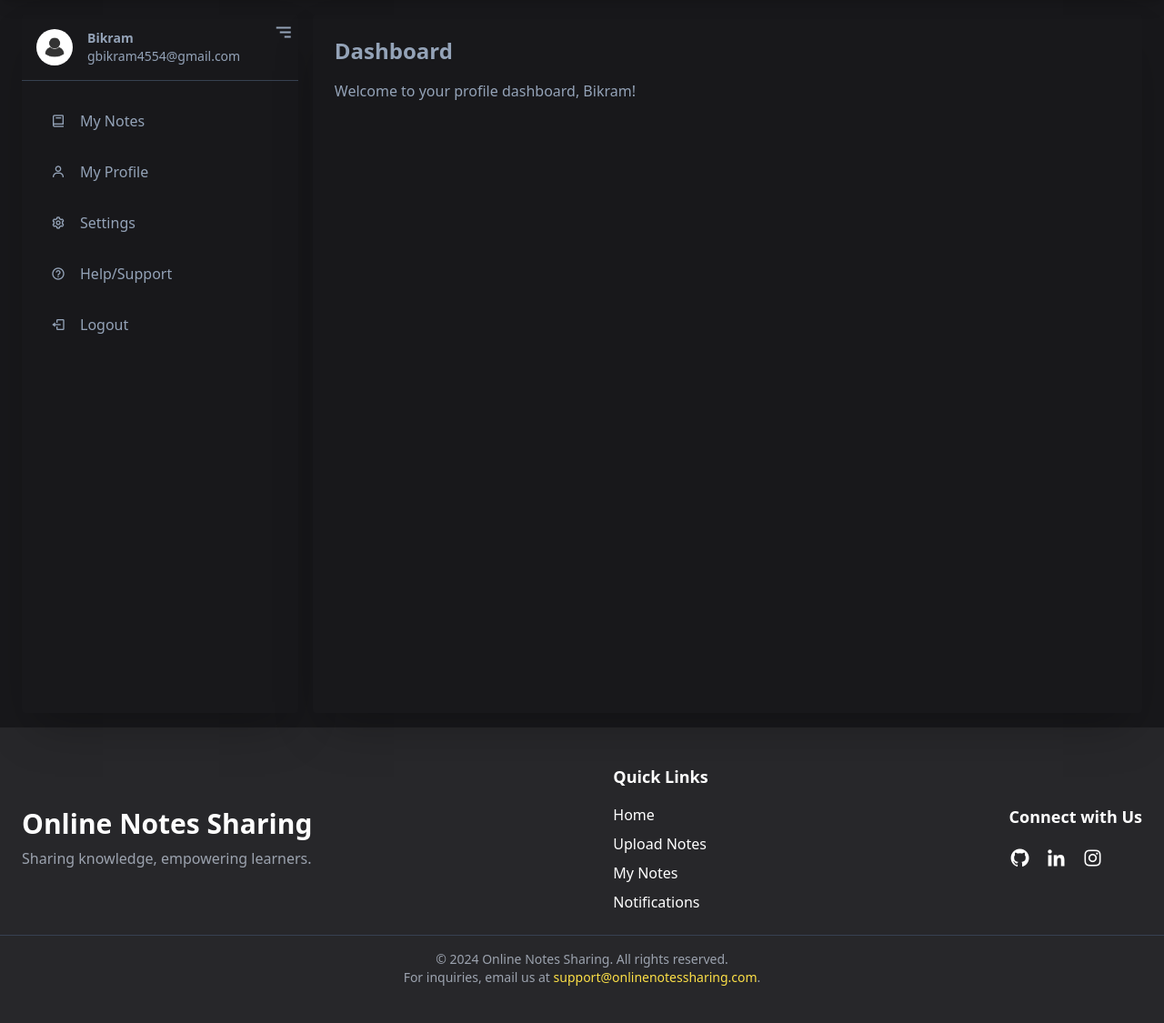
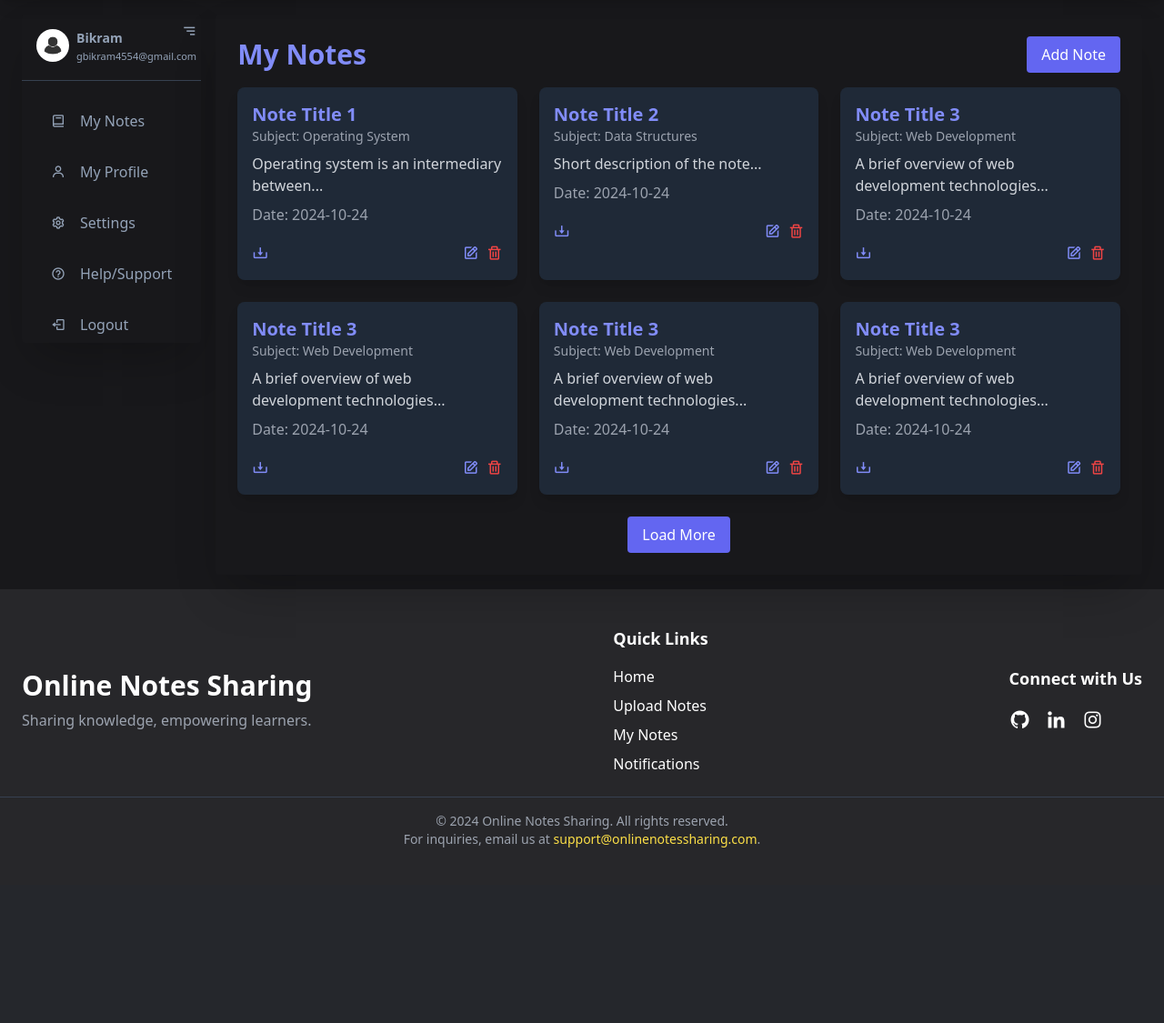
Before and after one commit to iambiki-git/Online-Notes-Sharing, a Django app: page /profile/?section=mynotes in a window 1280 px wide. Shown: the part 96-1221 px from the top of the page at 91% size. After the commit the page ends 1028 px from the top, so only its background shows below. Run offline with Django 5.2, Linux system fonts and the light colour scheme; some libraries are stand-ins or nearby versions.

Commit message:
add user profile design

```diff
--- /dev/null
+++ b/notes/templates/notes/mynotes.html
@@ -0,0 +1,142 @@
+<section class="bg-zinc-900 text-gray-300">
+    <!-- Section Header -->
+    <div class="flex justify-between items-center mb-4">
+        <h2 class="text-3xl font-semibold text-indigo-400">My Notes</h2>
+        <button class="bg-indigo-500 text-white py-2 px-4 rounded hover:bg-indigo-400 transition">
+            Add Note
+        </button>
+    </div>
+
+    <!-- Notes Card Container -->
+    <div class="grid grid-cols-1 sm:grid-cols-2 lg:grid-cols-3 gap-6 cursor-pointer">
+        <!-- Note Card 1 -->
+        <div class="bg-gray-800 rounded-lg shadow-lg p-4 hover:shadow-xl transition hover:bg-gray-900">
+            <h3 class="text-xl font-semibold text-indigo-400">Note Title 1</h3>
+            <p class="text-sm text-gray-400">Subject: Operating System</p>
+            <p class="mt-2 text-gray-300">Operating system is an intermediary between...</p>
+            <p class="mt-2 text-gray-400">Date: 2024-10-24</p>
+            <div class="flex justify-between items-center mt-4">
+                <a href="#" class="text-indigo-400 hover:text-indigo-300 transition">
+                    <i class='bx bx-download text-2xl md:text-lg'></i>
+                </a>
+                <div class="flex space-x-2">
+                    <a href="#" class="text-indigo-400 hover:text-indigo-300 transition">
+                        <i class='bx bx-edit text-2xl md:text-lg'></i>
+                    </a>
+                    <a href="#" class="text-red-500 hover:text-red-400 transition">
+                        <i class='bx bx-trash text-2xl md:text-lg'></i>
+                    </a>
+                </div>
+            </div>
+        </div>
+
+        <!-- Note Card 2 -->
+        <div class="bg-gray-800 rounded-lg shadow-lg p-4 hover:shadow-xl transition hover:bg-gray-900">
+            <h3 class="text-xl font-semibold text-indigo-400">Note Title 2</h3>
+            <p class="text-sm text-gray-400">Subject: Data Structures</p>
+            <p class="mt-2 text-gray-300">Short description of the note...</p>
+            <p class="mt-2 text-gray-400">Date: 2024-10-24</p>
+            <div class="flex justify-between items-center mt-4">
+                <a href="#" class="text-indigo-400 hover:text-indigo-300 transition">
+                    <i class='bx bx-download text-2xl md:text-lg'></i>
+                </a>
+                <div class="flex space-x-2">
+                    <a href="#" class="text-indigo-400 hover:text-indigo-300 transition">
+                        <i class='bx bx-edit text-2xl md:text-lg'></i>
+                    </a>
+                    <a href="#" class="text-red-500 hover:text-red-400 transition">
+                        <i class='bx bx-trash text-2xl md:text-lg'></i>
+                    </a>
+                </div>
+            </div>
+        </div>
+
+        <!-- Note Card 3 -->
+        <div class="bg-gray-800 rounded-lg shadow-lg p-4 hover:shadow-xl transition hover:bg-gray-900">
+            <h3 class="text-xl font-semibold text-indigo-400">Note Title 3</h3>
+            <p class="text-sm text-gray-400">Subject: Web Development</p>
+            <p class="mt-2 text-gray-300">A brief overview of web development technologies...</p>
+            <p class="mt-2 text-gray-400">Date: 2024-10-24</p>
+            <div class="flex justify-between items-center mt-4">
+                <a href="#" class="text-indigo-400 hover:text-indigo-300 transition">
+                    <i class='bx bx-download text-2xl md:text-lg'></i>
+                </a>
+                <div class="flex space-x-2">
+                    <a href="#" class="text-indigo-400 hover:text-indigo-300 transition">
+                        <i class='bx bx-edit text-2xl md:text-lg'></i>
+                    </a>
+                    <a href="#" class="text-red-500 hover:text-red-400 transition">
+                        <i class='bx bx-trash text-2xl md:text-lg'></i>
+                    </a>
+                </div>
+            </div>
+        </div>
+        <!-- Note Card 3 -->
+        <div class="bg-gray-800 rounded-lg shadow-lg p-4 hover:shadow-xl transition hover:bg-gray-900">
+            <h3 class="text-xl font-semibold text-indigo-400">Note Title 3</h3>
+            <p class="text-sm text-gray-400">Subject: Web Development</p>
+            <p class="mt-2 text-gray-300">A brief overview of web development technologies...</p>
+            <p class="mt-2 text-gray-400">Date: 2024-10-24</p>
+            <div class="flex justify-between items-center mt-4">
+                <a href="#" class="text-indigo-400 hover:text-indigo-300 transition">
+                    <i class='bx bx-download text-2xl md:text-lg'></i>
+                </a>
+                <div class="flex space-x-2">
+                    <a href="#" class="text-indigo-400 hover:text-indigo-300 transition">
+                        <i class='bx bx-edit text-2xl md:text-lg'></i>
+                    </a>
+                    <a href="#" class="text-red-500 hover:text-red-400 transition">
+                        <i class='bx bx-trash text-2xl md:text-lg'></i>
+                    </a>
+                </div>
+            </div>
+        </div>
+        <!-- Note Card 3 -->
+        <div class="bg-gray-800 rounded-lg shadow-lg p-4 hover:shadow-xl transition hover:bg-gray-900">
+            <h3 class="text-xl font-semibold text-indigo-400">Note Title 3</h3>
+            <p class="text-sm text-gray-400">Subject: Web Development</p>
+            <p class="mt-2 text-gray-300">A brief overview of web development technologies...</p>
+            <p class="mt-2 text-gray-400">Date: 2024-10-24</p>
+            <div class="flex justify-between items-center mt-4">
+                <a href="#" class="text-indigo-400 hover:text-indigo-300 transition">
+                    <i class='bx bx-download text-2xl md:text-lg'></i>
+                </a>
+                <div class="flex space-x-2">
+                    <a href="#" class="text-indigo-400 hover:text-indigo-300 transition">
+                        <i class='bx bx-edit text-2xl md:text-lg'></i>
+                    </a>
+                    <a href="#" class="text-red-500 hover:text-red-400 transition">
+                        <i class='bx bx-trash text-2xl md:text-lg'></i>
+                    </a>
+                </div>
+            </div>
+        </div>
+        <!-- Note Card 3 -->
+        <div class="bg-gray-800 rounded-lg shadow-lg p-4 hover:shadow-xl transition hover:bg-gray-900">
+            <h3 class="text-xl font-semibold text-indigo-400">Note Title 3</h3>
+            <p class="text-sm text-gray-400">Subject: Web Development</p>
+            <p class="mt-2 text-gray-300">A brief overview of web development technologies...</p>
+            <p class="mt-2 text-gray-400">Date: 2024-10-24</p>
+            <div class="flex justify-between items-center mt-4">
+                <a href="#" class="text-indigo-400 hover:text-indigo-300 transition">
+                    <i class='bx bx-download text-2xl md:text-lg'></i>
+                </a>
+                <div class="flex space-x-2">
+                    <a href="#" class="text-indigo-400 hover:text-indigo-300 transition">
+                        <i class='bx bx-edit text-2xl md:text-lg'></i>
+                    </a>
+                    <a href="#" class="text-red-500 hover:text-red-400 transition">
+                        <i class='bx bx-trash text-2xl md:text-lg'></i>
+                    </a>
+                </div>
+            </div>
+        </div>
+
+        <!-- Add more note cards as needed -->
+    </div>
+
+    <!-- Pagination or Additional Features -->
+    <div class="mt-6 text-center">
+        <button class="bg-indigo-500 text-white py-2 px-4 rounded hover:bg-indigo-400 transition">Load More</button>
+    </div>
+</section>
--- a/notes/templates/notes/navbar.html
+++ b/notes/templates/notes/navbar.html
@@ -33,8 +33,17 @@
 
     <!-- Mobile Menu -->
     <div id="mobileMenu" class="fixed top-0 right-0 w-60 h-full bg-slate-900 font-mono font-medium shadow-lg transform translate-x-full transition-transform duration-300 md:hidden z-50">
-        <button id="closeMenu" class="absolute top-4 right-4 text-2xl text-white">✖</button>
-        <ul class="flex flex-col items-center gap-6 mt-20 text-slate-400 text-lg font-mono">
+        <button id="closeMenu" class="absolute top-4 right-4 text-2xl text-white border-b">✖</button>
+
+        <div class="flex items-center mt-12 text-slate-400 border-b p-4">
+            <img src="{% static 'notes/images/userImage.jpg' %}" alt="userPhoto" class="h-8 w-8 object-cover rounded-full">
+            <div class="ml-3">
+                <h3 class="font-bold text-medium">Bikram Gurung</h3>
+                <p class="text-xs">gbikram4554@gmail.com</p>
+            </div>
+        </div>
+
+        <ul class="flex flex-col items-center gap-6 -mt-1 py-4 text-slate-400 text-lg font-mono">
             <li><a href="/" class="hover:text-yellow-300 transition duration-200">Home <i class='bx bxs-home'></i></a></li>
             <li><a href="{% url 'note' %}" class="hover:text-yellow-300 transition duration-200">Notes <i class='bx bxs-note' ></i></a></li>
             <li><a href="{% url 'notification' %}" class="hover:text-yellow-300 transition duration-200">Notification <i class='bx bxs-bell-ring' ></i></a></li>
--- a/notes/templates/notes/profile.html
+++ b/notes/templates/notes/profile.html
@@ -3,22 +3,22 @@
 {% block heroSection %}{% endblock %}
 {% block profile %}
 
-<div class="h-screen bg-zinc-900 text-slate-400 px-6 py-4 flex gap-4 hidden md:flex">
-
+<div class="h-auto bg-zinc-900 text-slate-400 px-6 py-4 flex gap-4 hidden md:flex">
+    {% comment %} for desktop {% endcomment %}
     <!-- Sidebar -->
-    <div id="sidebar" class="bg-zinc-900 h-full w-1/4 rounded shadow-2xl transition-all duration-300">
+    <div id="sidebar" class="bg-zinc-900 h-full w-30 rounded shadow-2xl transition-all duration-300">
         <div class="flex p-4 relative border-b border-gray-700">
-            <img src="{% static 'notes/images/userImage.jpg' %}" alt="userPhoto" class="h-10 w-10 object-cover rounded-full">
-            <div id="userInfo" class="px-4 text-sm">
+            <img src="{% static 'notes/images/userImage.jpg' %}" alt="userPhoto" class="h-9 w-9 object-cover rounded-full">
+            <div id="userInfo" class="px-2 text-sm">
                 <h3 class="font-bold">Bikram</h3>
-                <p>gbikram4554@gmail.com</p>
+                <p style="font-size:11px;">gbikram4554@gmail.com</p>
             </div>
-            <i id="toggleSidebar" class='bx bx-menu-alt-right absolute right-1 top-1 text-2xl cursor-pointer'></i>
+            <i id="toggleSidebar" class='bx bx-menu-alt-right absolute right-1 top-1 text-lg cursor-pointer'></i>
         </div>
 
         <!-- Sidebar Links -->
         <ul class="space-y-4 mt-6 px-4">
-            <li><a href="#" class="flex items-center gap-4 py-2 px-4 rounded hover:bg-zinc-800 hover:text-yellow-300 transition"><i class='bx bx-book'></i><span class="sidebar-text">My Notes</span></a></li>
+            <li><a href="?section=mynotes" class="flex items-center gap-4 py-2 px-4 rounded hover:bg-zinc-800 hover:text-yellow-300 transition"><i class='bx bx-book'></i><span class="sidebar-text">My Notes</span></a></li>
             <li><a href="#" class="flex items-center gap-4 py-2 px-4 rounded hover:bg-zinc-800 hover:text-yellow-300 transition"><i class='bx bx-user'></i><span class="sidebar-text">My Profile</span></a></li>
             <li><a href="#" class="flex items-center gap-4 py-2 px-4 rounded hover:bg-zinc-800 hover:text-yellow-300 transition"><i class='bx bx-cog'></i><span class="sidebar-text">Settings</span></a></li>
             <li><a href="#" class="flex items-center gap-4 py-2 px-4 rounded hover:bg-zinc-800 hover:text-yellow-300 transition"><i class='bx bx-help-circle'></i><span class="sidebar-text">Help/Support</span></a></li>
@@ -27,9 +27,13 @@
     </div>
 
     <!-- Main Content -->
-    <div class="bg-zinc-900 h-full w-3/4 p-6 rounded shadow-2xl">
+    <div class="bg-zinc-900 h-auto w-70 p-6 rounded shadow-2xl">
+        {% if section == 'mynotes' %}
+            {% include "notes/mynotes.html" %}
+        {% else %}
         <h2 class="text-2xl font-semibold">Dashboard</h2>
         <p class="mt-4">Welcome to your profile dashboard, Bikram!</p>
+        {% endif %}
     </div>
 
 </div>
@@ -38,16 +42,29 @@
 
 
 
-
-<div class="h-screen bg-zinc-900 text-slate-400 px-4 py-4 flex flex-col gap-4 relative md:hidden">
+{% comment %} for mobile {% endcomment %}
+<div class="h-auto bg-zinc-900 text-slate-400 py-4 flex flex-col gap-4 relative md:hidden">
 
     <!-- Mobile Header with Menu Button -->
-    <div class="flex justify-between items-center mb-4">
-        <h2 class="text-xl font-semibold">Dashboard</h2>
-        <button id="mobileToggle" class="bg-yellow-500 text-white p-2 rounded-md">
+    <div class="px-7">
+        <button id="mobileToggle" class="text-white rounded-md hover:text-yellow-300 transition">
+            <i class='bx bx-sidebar text-2xl'></i>
+        </button>
+    </div>
+
+
+    {% comment %} <div class="mb-4 px-7">
+    <div class="flex justify-between items-center bg-gray-800 p-4 rounded-lg">
+        <h2 class="text-3xl font-bold text-white">Dashboard</h2>
+        <div class="border-l border-gray-600 h-8 mx-4"></div>
+        <button id="mobileToggle" class="bg-yellow-400 text-black py-2 px-4 rounded-md hover:bg-yellow-300 transition">
             <i class='bx bx-menu-alt-left text-2xl'></i>
         </button>
     </div>
+</div> {% endcomment %}
+
+
+
 
     <!-- Sidebar (Hidden initially, shows on toggle) -->
     <div id="mobileSidebar" class="fixed top-0 left-0 w-64 h-full bg-zinc-800 text-slate-200 transform -translate-x-full transition-transform duration-300 z-50">
@@ -66,7 +83,7 @@
 
         <!-- Sidebar Links -->
         <ul class="mt-4">
-            <li><a href="#" class="flex items-center gap-3 py-2 px-4 hover:bg-zinc-700 transition"><i class='bx bx-book'></i><span>My Notes</span></a></li>
+            <li><a href="?section=mynotes" class="flex items-center gap-3 py-2 px-4 hover:bg-zinc-700 transition"><i class='bx bx-book'></i><span>My Notes</span></a></li>
             <li><a href="#" class="flex items-center gap-3 py-2 px-4 hover:bg-zinc-700 transition"><i class='bx bx-user'></i><span>My Profile</span></a></li>
             <li><a href="#" class="flex items-center gap-3 py-2 px-4 hover:bg-zinc-700 transition"><i class='bx bx-cog'></i><span>Settings</span></a></li>
             <li><a href="#" class="flex items-center gap-3 py-2 px-4 hover:bg-zinc-700 transition"><i class='bx bx-help-circle'></i><span>Help/Support</span></a></li>
@@ -75,9 +92,13 @@
     </div>
 
     <!-- Main Content -->
-    <div class="bg-zinc-700 rounded p-6 text-sm text-center">
+    <div class="bg-zinc-900 h-auto rounded p-6 text-sm text-center">
+        {% if section == 'mynotes' %}
+            {% include "notes/mynotes.html" %}
+        {% else %}
         <h2 class="text-lg font-semibold">Welcome to your dashboard, Bikram!</h2>
         <p class="mt-2">Manage your notes and profile settings here.</p>
+        {% endif %}
     </div>
 
 </div>
--- a/notes/views.py
+++ b/notes/views.py
@@ -66,7 +66,11 @@ def signout(request):
     return redirect('login')
 
 def profile(request):
-    return render(request, 'notes/profile.html')
+    section = request.GET.get('section', 'dashboard')
+    context = {
+        'section':section,
+    }
+    return render(request, 'notes/profile.html', context)
 
 def notes(request):
     return render(request, 'notes/notes.html')
```
